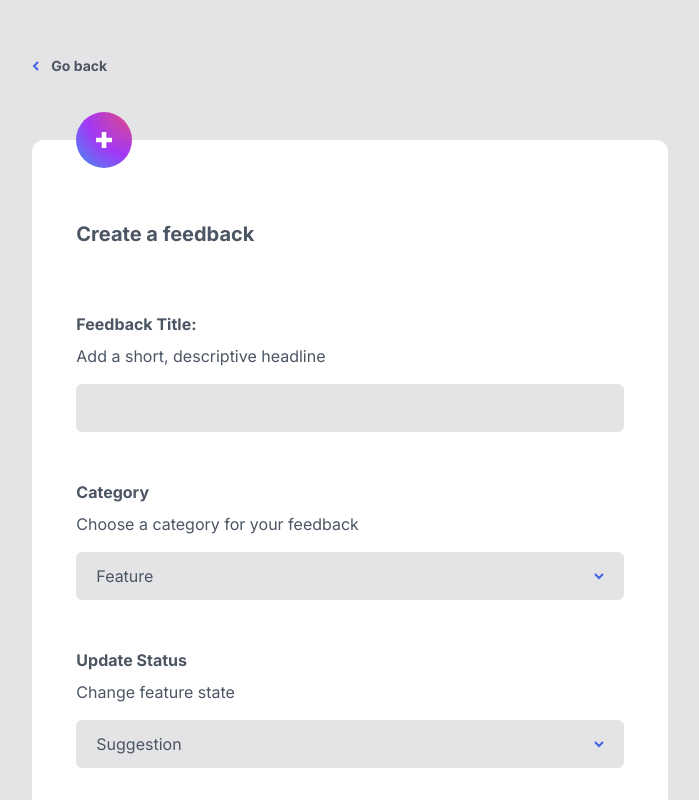
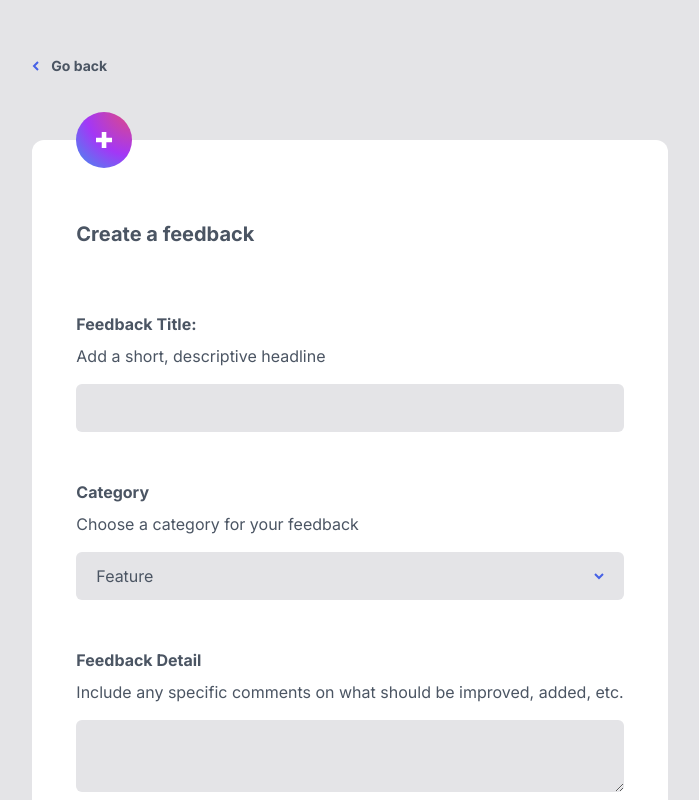
Before and after one commit to katsuragawaa/feedback-hub, a Vue app: page /feedback/new in a window 1280 px wide. Shown: the top 800 px of the page, without its empty margins (290-989 px from the left). Built offline with nearby package versions, Linux system fonts and the light colour scheme.

Commit message:
Hide status update on create

```diff
--- a/src/components/feedback-form/FeedbackForm.vue
+++ b/src/components/feedback-form/FeedbackForm.vue
@@ -3,12 +3,10 @@ import GoBackButton from '../shared/GoBackButton.vue';
 import DropdownSelector from './DropdownSelector.vue';
 import { ref } from 'vue';
 
-const { title } = defineProps({
-  title: {
-    type: String,
-    required: true,
-  },
-});
+const { title, isEdit } = defineProps<{
+  title: string;
+  isEdit?: boolean;
+}>();
 
 const feedbackTitle = ref('');
 const category = ref('Feature');
@@ -65,7 +63,7 @@ function handleStatusUpdate(selectedStatus: string) {
             />
           </div>
 
-          <div class="mt-12">
+          <div v-if="isEdit" class="mt-12">
             <div class="font-bold">Update Status</div>
             <div class="text-gray-600 mt-2">Change feature state</div>
             <DropdownSelector
```
